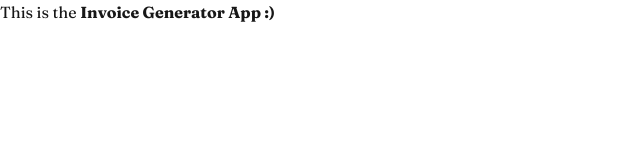
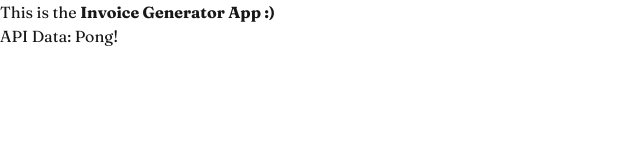
Before and after one commit to hexabytecode/next-invoice-generator, a Next.js app: page / in a window 1280 px wide. Shown: the top 160 px of the page, without its empty margins (0-640 px from the left). Built offline with nearby package versions, Linux system fonts and the light colour scheme; no server answers.

Commit message:
bug: added boilerplate for invoice function

```diff
--- a/src/app/api/invoice/route.ts
+++ b/src/app/api/invoice/route.ts
@@ -0,0 +1,19 @@
+import { NextRequest, NextResponse } from "next/server";
+
+interface Invoice {
+  id: number;
+  name: string;
+}
+
+// Would be eventually swapped for noSQL DB
+const invoices: Invoice[] = [{ id: 1, name: "invoice #1" }];
+
+export async function GET() {
+  return NextResponse.json(invoices);
+}
+
+export async function POST(req: NextRequest) {
+  const newInvoice = await req.json();
+  invoices.push({ id: invoices.length + 1, ...newInvoice });
+  return NextResponse.json(invoices);
+}
--- a/src/app/page.tsx
+++ b/src/app/page.tsx
@@ -1,9 +1,31 @@
+"use client";
+
+import React, { useState, useEffect } from "react";
+
+interface ApiResponse {
+  message: string;
+  query: string;
+}
+
 export default function Home() {
+  const [apiData, setApiData] = useState<ApiResponse | null>(null);
+
+  useEffect(() => {
+    fetch(`${process.env.NEXT_PUBLIC_WEBSITE_URL}/api/ping`)
+      .then((res) => res.json())
+      .then((data) => {
+        console.log(data);
+        setApiData(data);
+      })
+      .catch((error) => console.log(error));
+  }, []);
+
   return (
-    <div className="fixed m-0 p-0 flex justify-center items-center w-full h-full">
+    <div className="fixed m-0 p-0 flex flex-col justify-center items-center w-full h-full">
       <h1>
         This is the <strong>Invoice Generator App :)</strong>
       </h1>
+      <span>API Data: {apiData ? apiData?.message : "None"}</span>
     </div>
   );
 }
```
